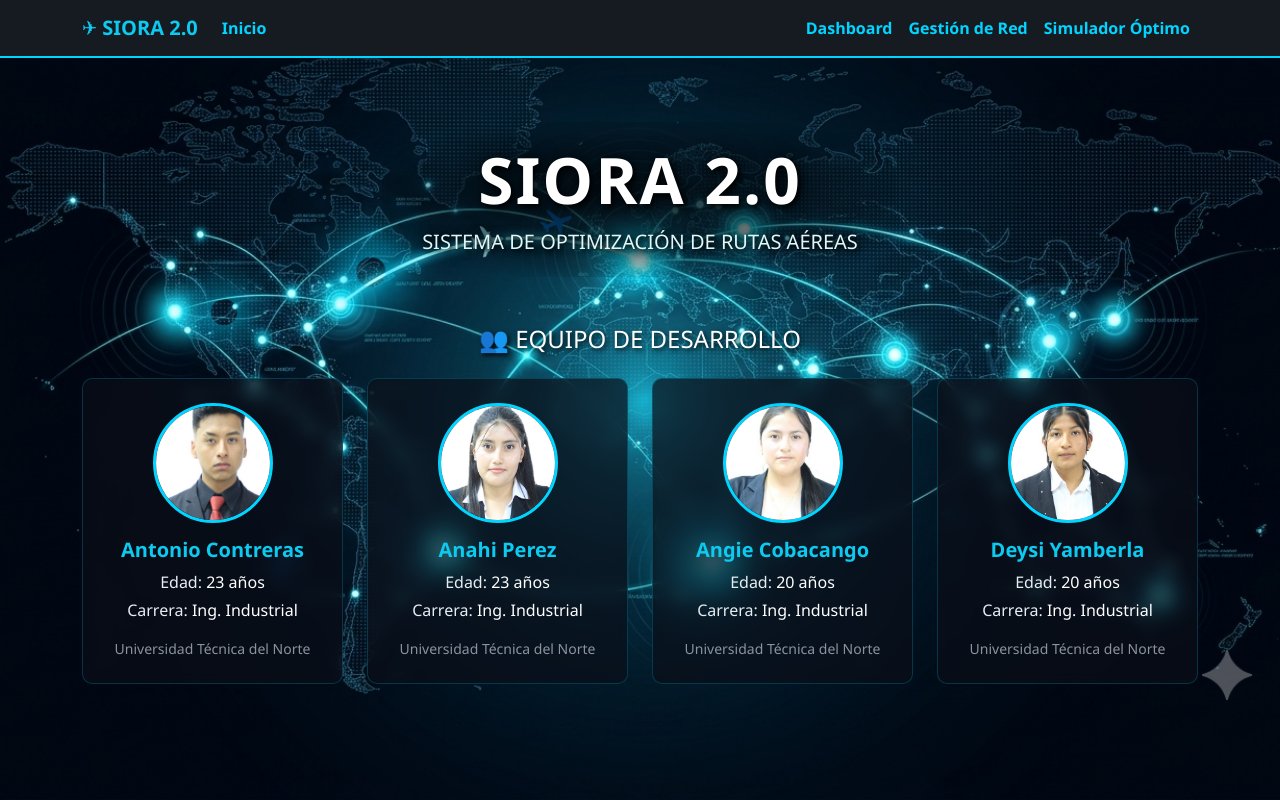
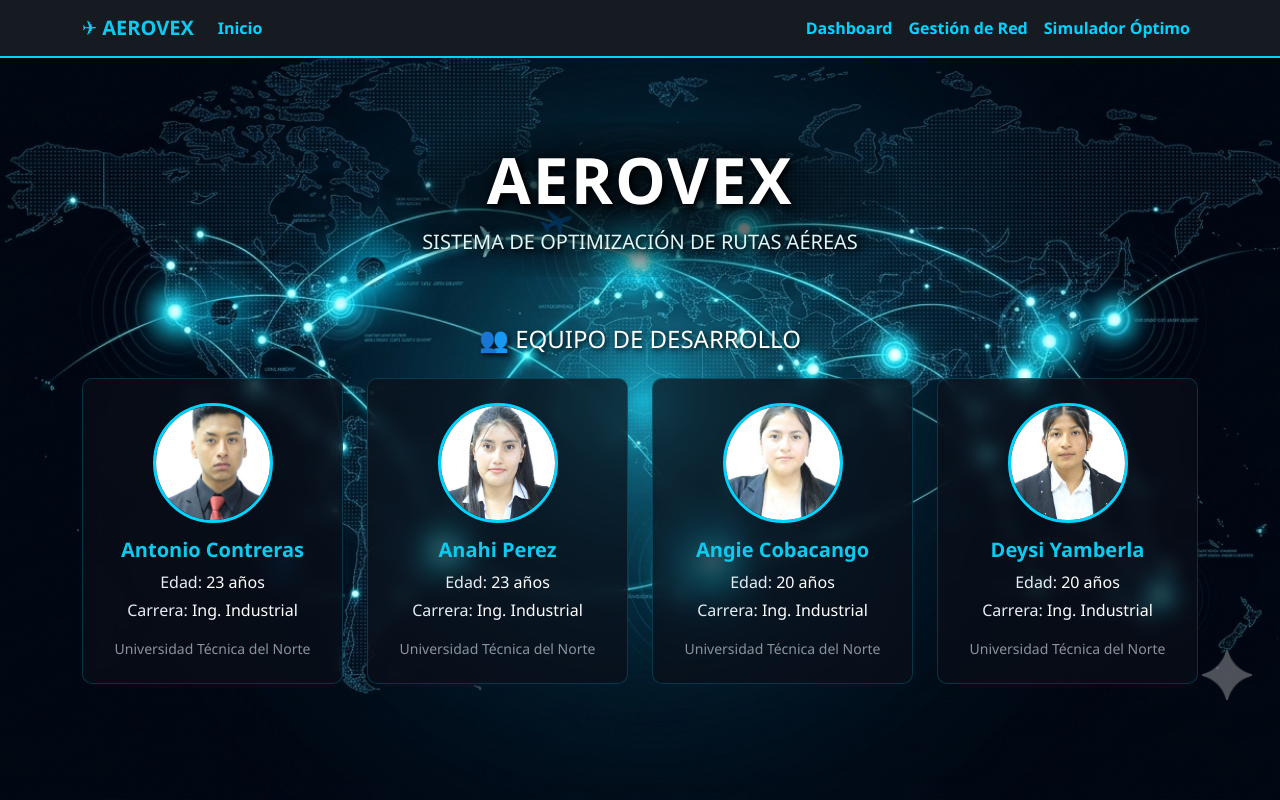
Before and after one commit to ac375655-beep/SIORA2.0, a Flask app: page / in a window 1280 px wide. Run offline with Flask 3, Linux system fonts and the light colour scheme.

Commit message:
Cambie los nombres de SIORA

```diff
--- a/templates/base.html
+++ b/templates/base.html
@@ -3,7 +3,7 @@
 <head>
     <meta charset="UTF-8">
     <meta name="viewport" content="width=device-width, initial-scale=1.0">
-    <title>SIORA 2.0</title>
+    <title>AEROVEX</title>
 
     <!-- Ícono de la pestaña -->
     <link rel="icon" type="image/png" href="{{ url_for('static', filename='images/avion.png') }}">
@@ -33,7 +33,7 @@
 <body>
     <nav class="navbar navbar-expand-lg navbar-custom mb-4">
         <div class="container">
-            <a class="navbar-brand text-info fw-bold" href="/">✈ SIORA 2.0</a>
+            <a class="navbar-brand text-info fw-bold" href="/">✈ AEROVEX</a>
             <button class="navbar-toggler" type="button" data-bs-toggle="collapse" data-bs-target="#navbarNav">
                 <span class="navbar-toggler-icon" style="background-color: #00d4ff; border-radius: 3px;"></span>
             </button>
--- a/templates/index.html
+++ b/templates/index.html
@@ -146,7 +146,7 @@
 
     <!-- Contenedor con halo oscuro protector -->
     <div class="halo-oscuro mt-3">
-        <h1 class="display-3 titulo-principal">SIORA 2.0</h1>
+        <h1 class="display-3 titulo-principal">AEROVEX</h1>
         <p class="lead subtitulo-principal mb-0">SISTEMA DE OPTIMIZACIÓN DE RUTAS AÉREAS</p>
     </div>
 
```
